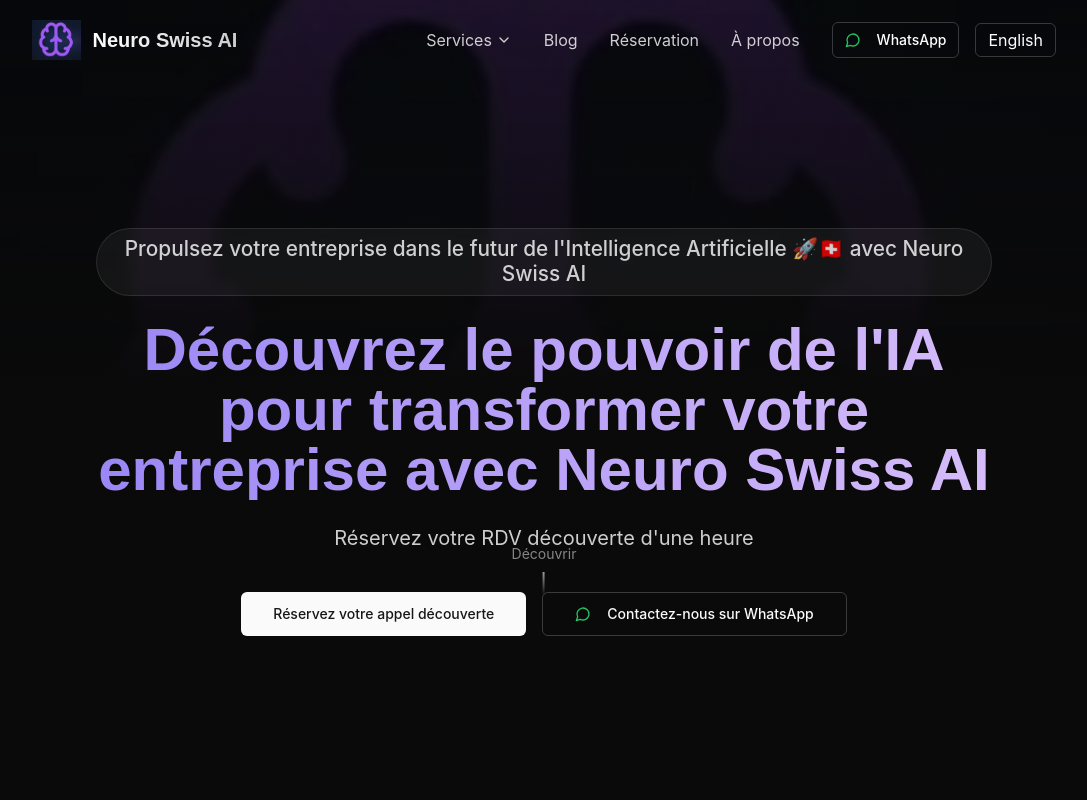
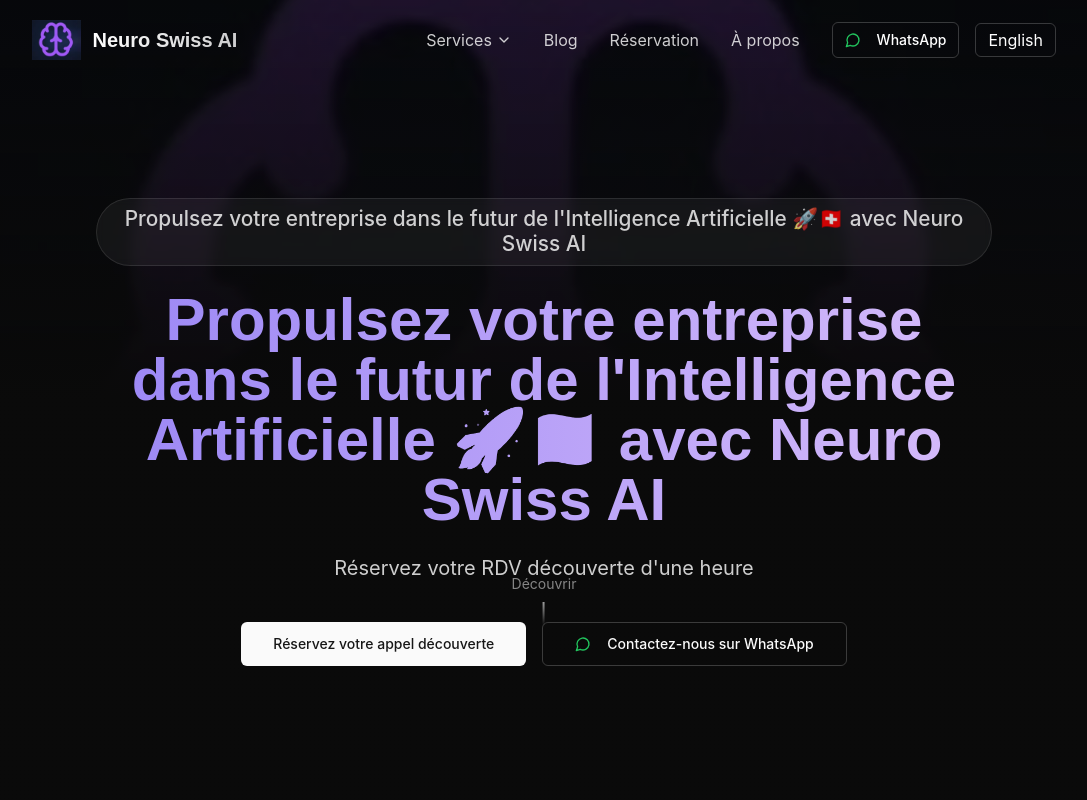
Before and after one commit to neuro-swiss-ai/neuro-ai-ch, a React (Vite) app: page / in a window 1280 px wide. Shown: the top 800 px of the page, without its empty margins (96-1183 px from the left). Built offline with nearby package versions, Linux system fonts and the light colour scheme.

Commit message:
Update hero section slogan
Update the slogan in the hero section to "Propulsez votre entreprise dans le futur de l’Intelligence Artificielle 🚀🇨🇭 avec Neuro Swiss AI".

```diff
--- a/src/components/sections/HeroSection.tsx
+++ b/src/components/sections/HeroSection.tsx
@@ -72,7 +72,7 @@ const HeroSection = () => {
           </div>
 
           <h1 className="text-4xl md:text-5xl lg:text-6xl font-display font-bold text-gradient leading-tight mb-6 animate-fade-in">
-            {t("hero_title")}
+            Propulsez votre entreprise dans le futur de l'Intelligence Artificielle 🚀🇨🇭 avec Neuro Swiss AI
           </h1>
 
           <p className="text-xl text-white/80 mb-10 max-w-2xl mx-auto animate-fade-in">
```
